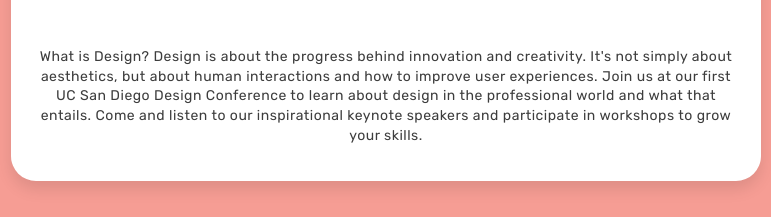
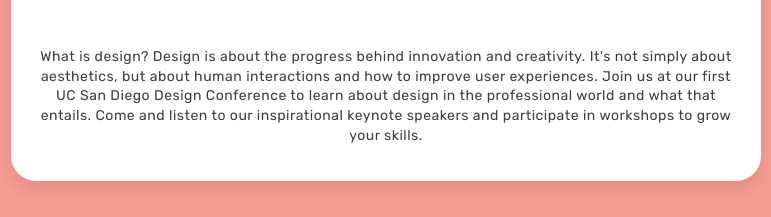
Before and after one commit to ucsddesignco/ucsd-design-conf, a website: page index.html in a window 1280 px wide. Shown: the part 855-1072 px from the top of the page, 254-1025 px from the left. Drawn offline with nearby package versions, Linux system fonts and the light colour scheme.

Commit message:
Hehehehe vincent was here

```diff
--- a/index.html
+++ b/index.html
@@ -87,7 +87,7 @@
           <div class="dc-card--wrapper col-md-8 col-md-offset-2 dc-up">
             <div class="dc-card">
               <h2 class="dc-section--header">About</h2>
-              <p>What is Design?
+              <p>What is design?
 Design is about the progress behind innovation and creativity.  It's not simply about aesthetics, but about human interactions and how to improve user experiences. Join us at our first UC San Diego Design Conference to learn about design in the professional world and what that entails. Come and listen to our inspirational keynote speakers and participate in workshops to grow your skills.
 </p>
             </div>
--- a/scss/pages/_home.scss
+++ b/scss/pages/_home.scss
@@ -194,13 +194,13 @@
 }
 
 .dc-about {
-
 }
 
 .dc-hero {
   height: 80%;
   height: 80vh;
   max-height: 800px;
+  min-height: 600px;
   position: relative;
   top: 100px;
   margin: 0;
```
Also changed, not shown: css/main.css, 1 other file.
